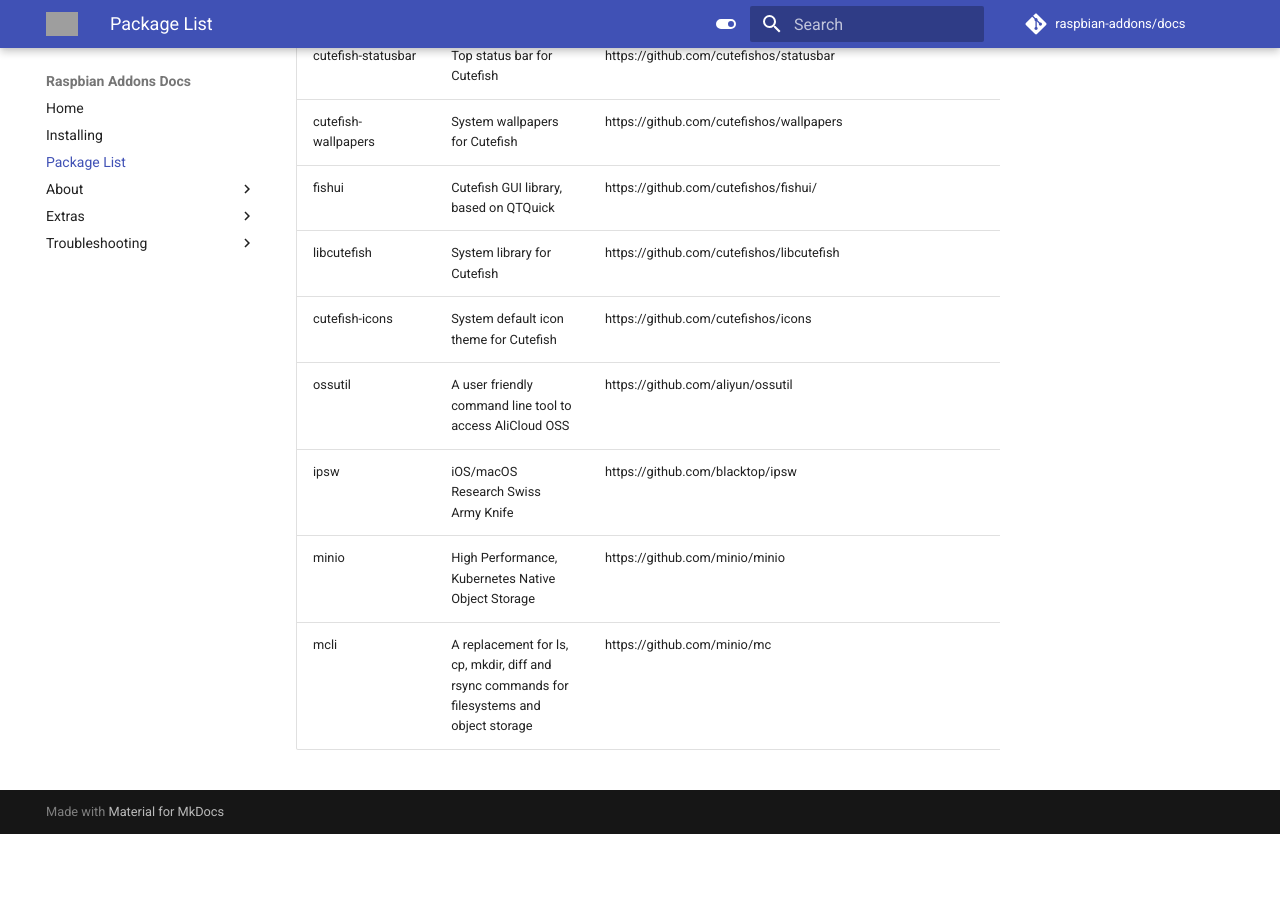
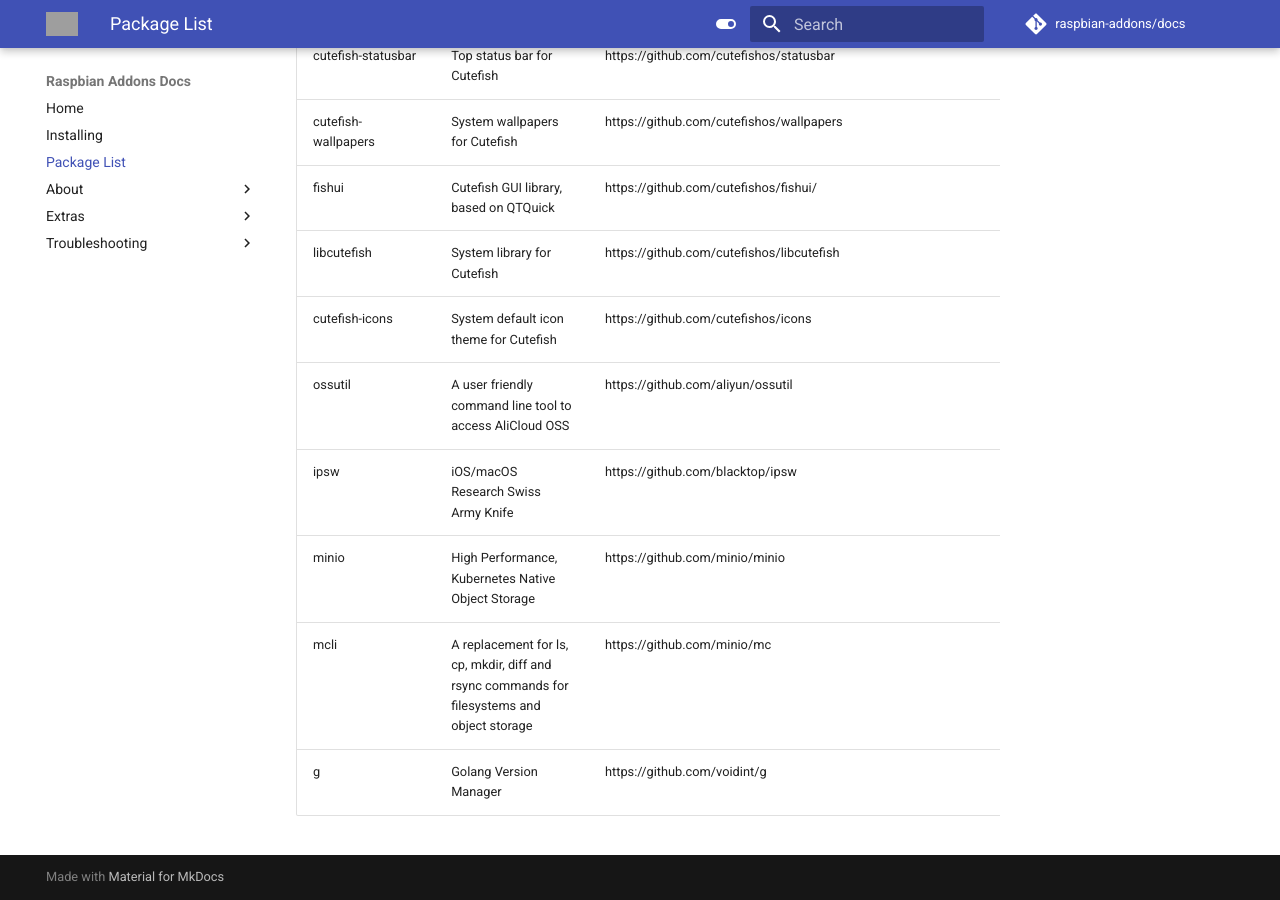
Before and after one commit to raspbian-addons/docs, an MkDocs documentation site: the page built from docs/package-list.md, in a window 1280 px wide and 900 px high, scrolled down 18962 px. Built offline with MkDocs 1.6.1 and Material for MkDocs 9.7.7, drawn with Linux system fonts in a browser that asks for light colours; comment, search, counter and statistics services are not loaded; before the commit the page ends 19796 px from its top, so only the background shows below that; grey boxes are pictures that could not be loaded.

Commit message:
packagelist: add g

```diff
--- a/docs/package-list.md
+++ b/docs/package-list.md
@@ -236,3 +236,4 @@
 | ipsw | iOS/macOS Research Swiss Army Knife | https://github.com/blacktop/ipsw |
 | minio | High Performance, Kubernetes Native Object Storage | https://github.com/minio/minio |
 | mcli | A replacement for ls, cp, mkdir, diff and rsync commands for filesystems and object storage | https://github.com/minio/mc |
+| g | Golang Version Manager | https://github.com/voidint/g |
```
